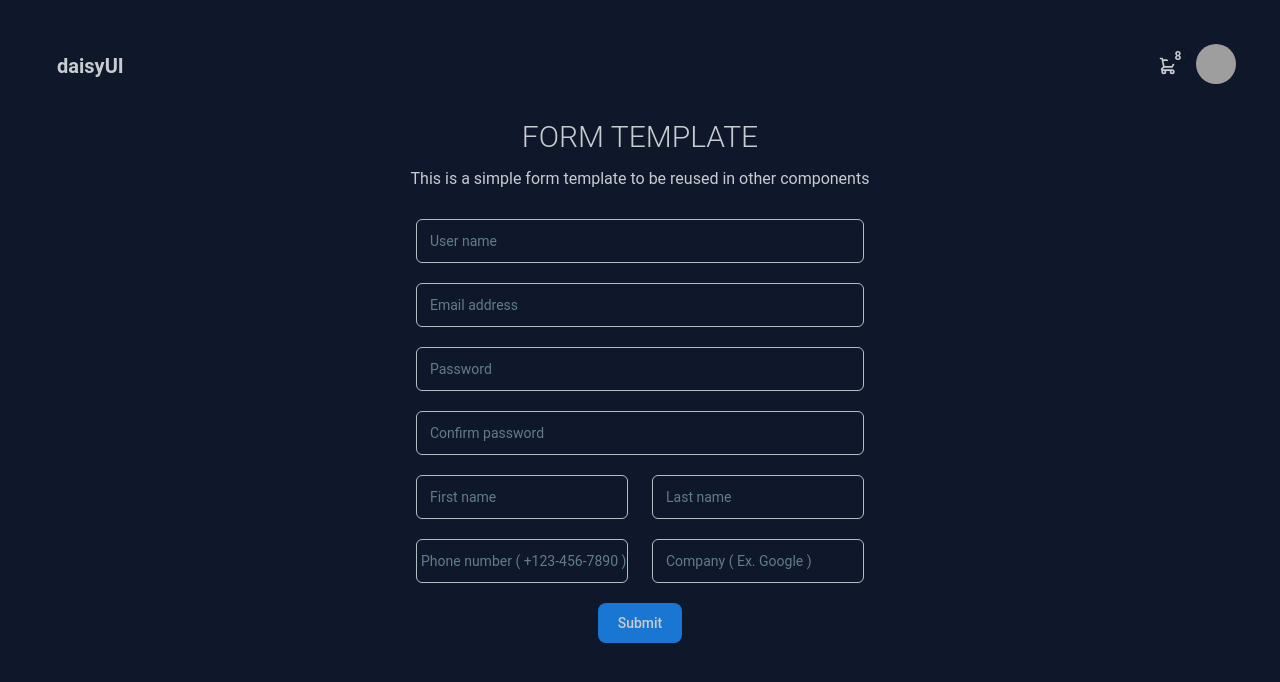
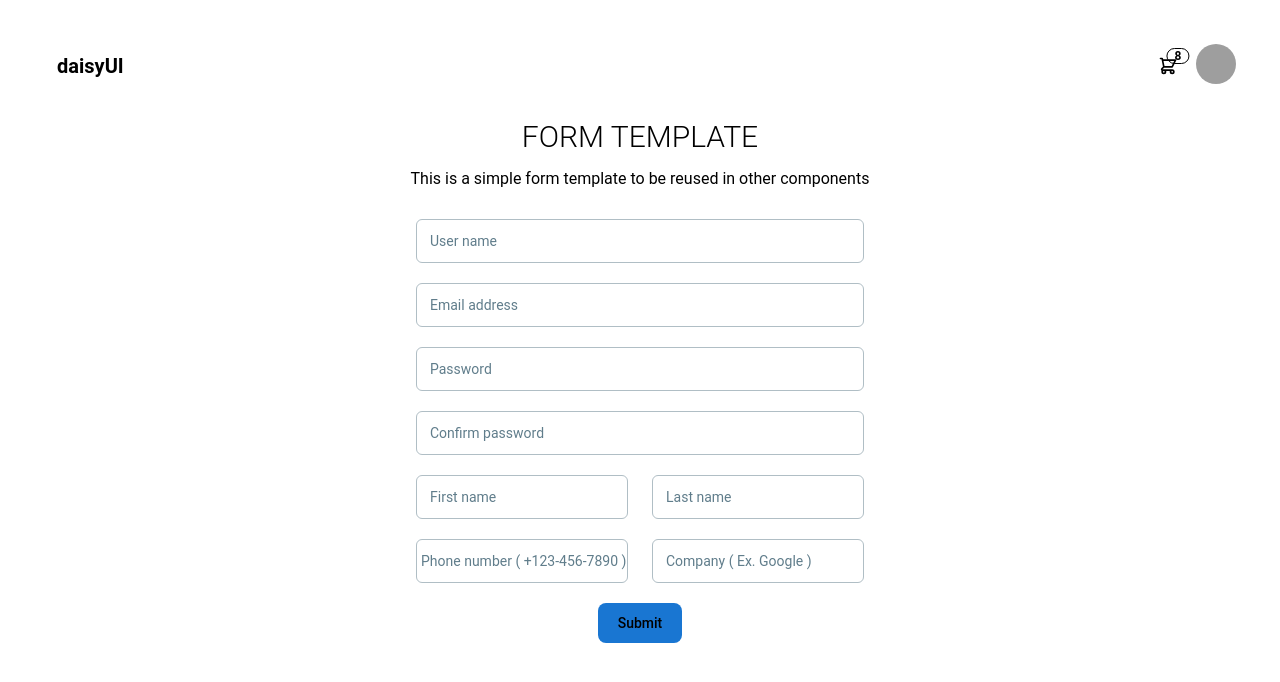
Before and after one commit to Mark-Muchiri/MINE, a React (Vite) app: page / in a window 1280 px wide. Shown: the top 682 px of the page. Built offline with nearby package versions, Linux system fonts and the light colour scheme; grey boxes are pictures that could not be loaded.

Commit message:
removed darkmode

```diff
--- a/index.html
+++ b/index.html
@@ -1,5 +1,5 @@
 <!doctype html>
-<html lang="en" data-theme="night">
+<html lang="en" data-theme="">
   <head>
     <meta charset="UTF-8" />
     <link rel="icon" type="image/svg+xml" href="/vite.svg" />
--- a/src/App.tsx
+++ b/src/App.tsx
@@ -80,7 +80,7 @@
             <Input
               name='password'
               label='Password'
-              type='text'
+              type='password'
               onChange={handleChange}
               value={formData.password}
               className=''
@@ -94,7 +94,7 @@
             <Input
               name='confirmPassword'
               label='Confirm password'
-              type='text'
+              type='password'
               onChange={handleChange}
               value={formData.confirmPassword}
               className=''
--- a/tailwind.config.js
+++ b/tailwind.config.js
@@ -11,7 +11,8 @@
     extend: {},
   },
   plugins: [ require("daisyui") ],
+  //? used for app theme
   daisyui: {
-    themes: [ "light", "dark", "night" ],
+    themes: [],
   },
 });
```
